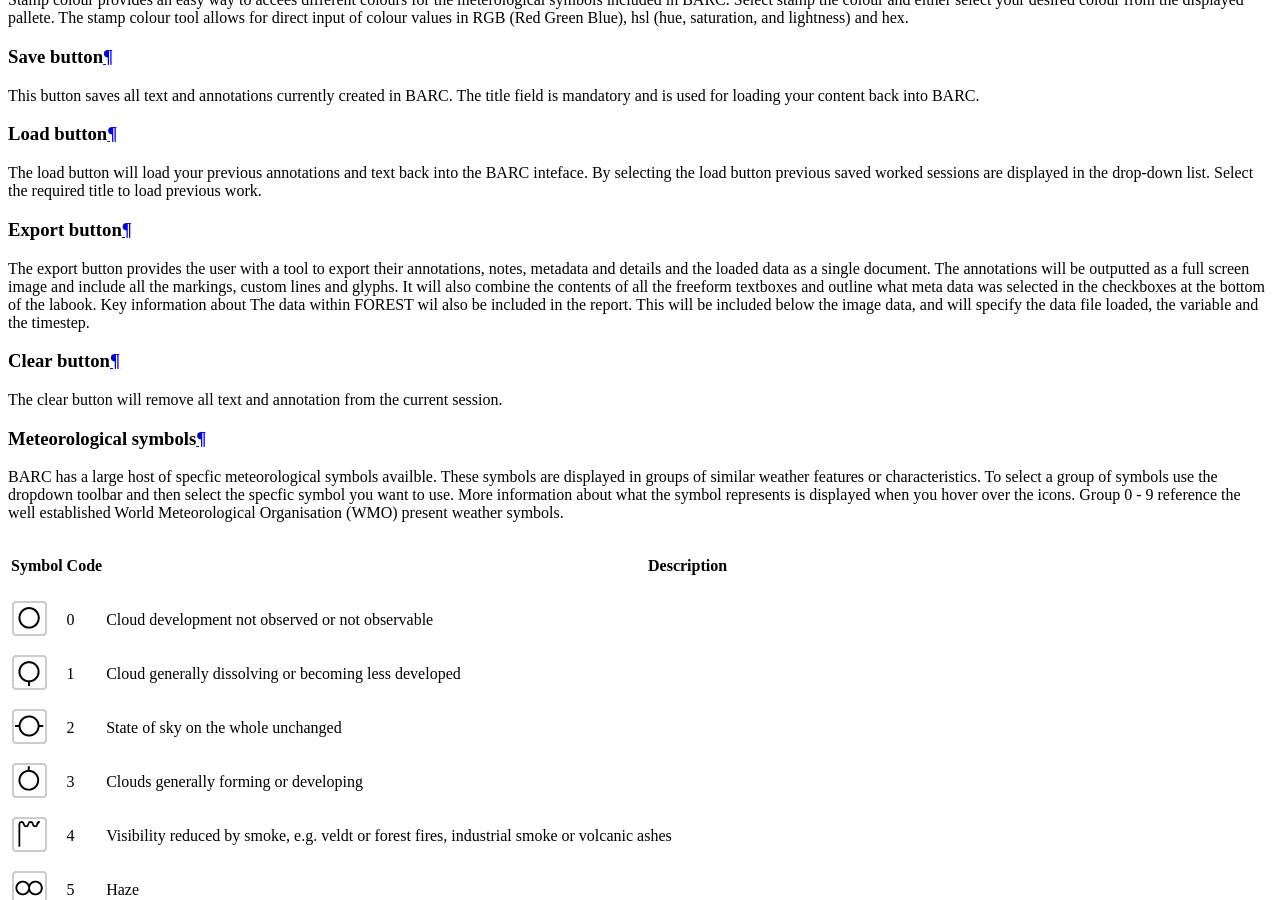
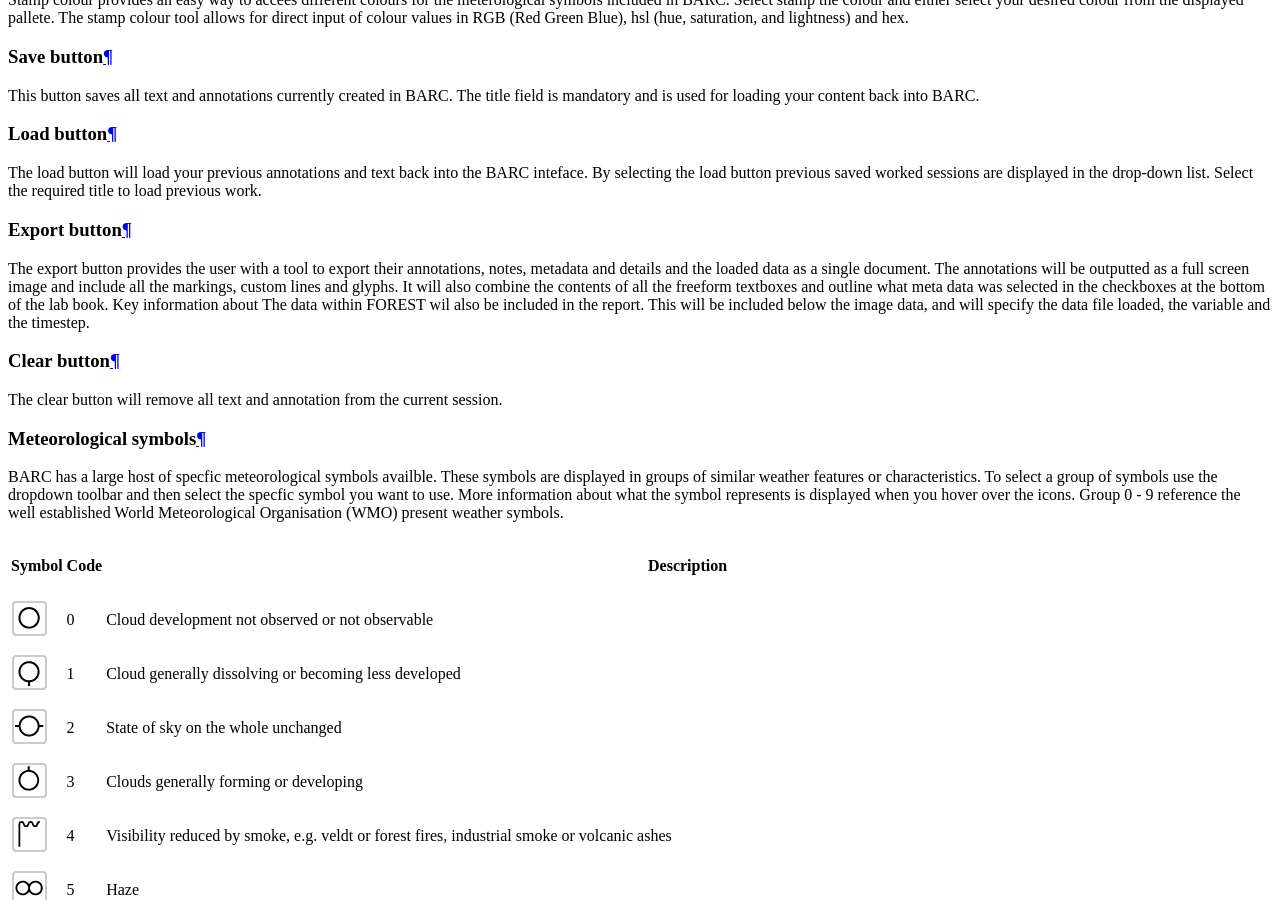
Before and after one commit to lecjlg/barc-docs, a Sphinx documentation site: the page built from docs/source/userguide.rst, in a window 1280 px wide and 900 px high, scrolled down 2212 px. Built offline with Sphinx 7.4.7, drawn with Linux system fonts in a browser that asks for light colours; some of the changed text lies outside the part shown.

Commit message:
change to be digital lab book throughout the docs

```diff
--- a/docs/source/userguide.rst
+++ b/docs/source/userguide.rst
@@ -41,7 +41,7 @@ To open the BARC use the tree icon (left) and the BARC panel will appear in a po
    Profile Selection
    ~~~~~~~~~~~~~~~~~
 ..
-   The profile selection dropdown will allow you to select from three different workflows. Model Evaluation, Case study and Data analysis. This selection will determine what user input boxes appear at the bottom of the toolbar in the labbook section of BARC
+   The profile selection dropdown will allow you to select from three different workflows. Model Evaluation, Case study and Data analysis. This selection will determine what user input boxes appear at the bottom of the toolbar in the lab book section of BARC
 
 
 
@@ -148,7 +148,7 @@ The load button will load your previous annotations and text back into the BARC
 Export button
 ^^^^^^^^^^^^^
 The export button provides the user with a tool to export their annotations, notes, metadata and details and the loaded data as a single document.
-The annotations will be outputted as a full screen image and include all the markings, custom lines and glyphs. It will also combine the contents of all the freeform textboxes and outline what meta data was selected in the checkboxes at the bottom of the labook. Key information about The data within FOREST wil also be included in the report. This will be included below the image data, and will specify the data file loaded, the variable and the timestep.
+The annotations will be outputted as a full screen image and include all the markings, custom lines and glyphs. It will also combine the contents of all the freeform textboxes and outline what meta data was selected in the checkboxes at the bottom of the lab book. Key information about The data within FOREST wil also be included in the report. This will be included below the image data, and will specify the data file loaded, the variable and the timestep.
 
 Clear button
 ^^^^^^^^^^^^
```
Also changed, not shown: other parts of docs/source/userguide.rst (+3 -3 lines).
